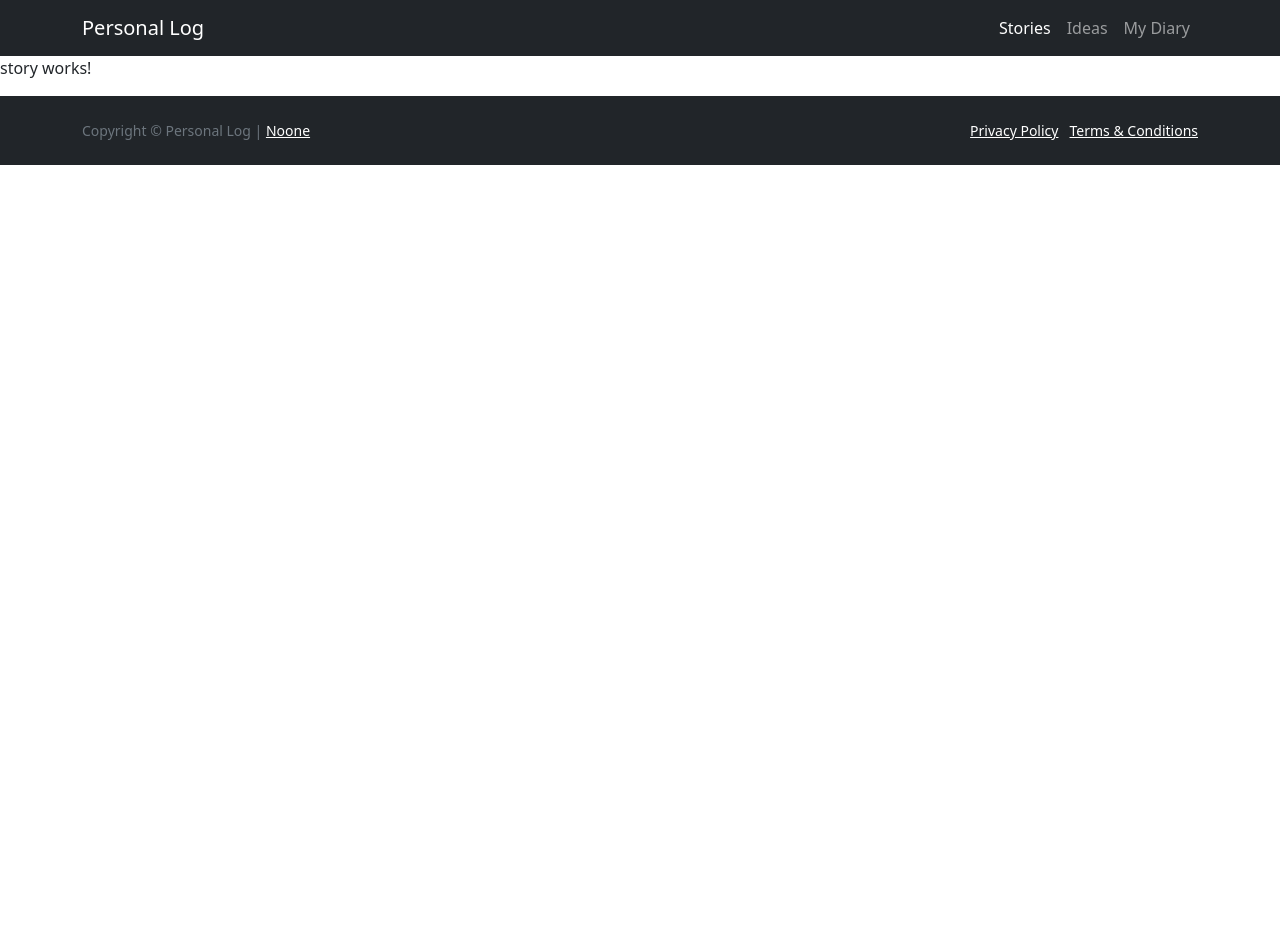
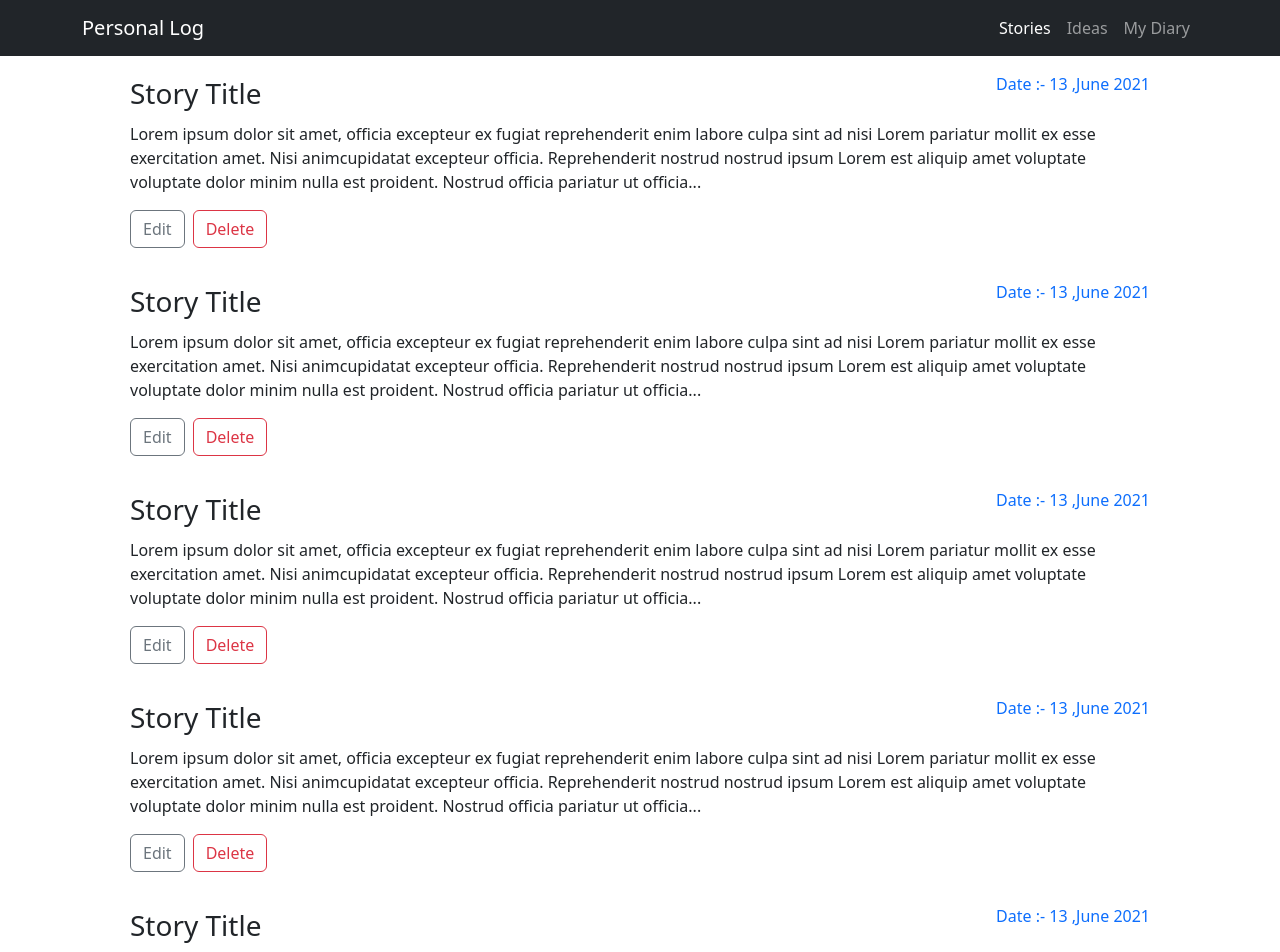
Before and after one commit to mohitj2401/Personal-Log, an Angular app: page /stories in a window 1280 px wide. Shown: the top 952 px of the page. Before the commit the page ends 800 px from the top, so only its background shows below. Built offline with nearby package versions, Linux system fonts and the light colour scheme.

Commit message:
story listing

```diff
--- a/src/app/story/story.component.html
+++ b/src/app/story/story.component.html
@@ -1 +1,101 @@
-<p>story works!</p>
+<div style="min-height:82vh;">
+    <div class="container">
+        <div *ngIf="listing">
+            <div class="mx-5 py-3">
+                <div class="row pb-2">
+                    <div>
+                        <span class="float-start fs-3"> Story Title</span>
+                        <span class="float-end text-primary"> Date :- 13 ,June 2021</span>
+
+                    </div>
+                </div>
+
+
+                <p>Lorem ipsum dolor sit amet, officia excepteur ex fugiat reprehenderit enim
+                    labore culpa sint ad nisi Lorem pariatur mollit ex esse exercitation amet. Nisi
+                    animcupidatat excepteur officia. Reprehenderit nostrud nostrud ipsum Lorem est
+                    aliquip amet voluptate voluptate dolor minim nulla est proident. Nostrud officia
+                    pariatur ut officia...</p>
+
+                <button class="btn btn-outline-secondary me-2" (click)="listing=!listing">Edit</button>
+                <button class="btn btn-outline-danger">Delete</button>
+            </div>
+            <div class="mx-5 py-3">
+                <div class="row pb-2">
+                    <div>
+                        <span class="float-start fs-3"> Story Title</span>
+                        <span class="float-end text-primary"> Date :- 13 ,June 2021</span>
+
+                    </div>
+                </div>
+
+
+                <p>Lorem ipsum dolor sit amet, officia excepteur ex fugiat reprehenderit enim
+                    labore culpa sint ad nisi Lorem pariatur mollit ex esse exercitation amet. Nisi
+                    animcupidatat excepteur officia. Reprehenderit nostrud nostrud ipsum Lorem est
+                    aliquip amet voluptate voluptate dolor minim nulla est proident. Nostrud officia
+                    pariatur ut officia...</p>
+
+                <button class="btn btn-outline-secondary me-2">Edit</button>
+                <button class="btn btn-outline-danger">Delete</button>
+            </div>
+            <div class="mx-5 py-3">
+                <div class="row pb-2">
+                    <div>
+                        <span class="float-start fs-3"> Story Title</span>
+                        <span class="float-end text-primary"> Date :- 13 ,June 2021</span>
+
+                    </div>
+                </div>
+
+
+                <p>Lorem ipsum dolor sit amet, officia excepteur ex fugiat reprehenderit enim
+                    labore culpa sint ad nisi Lorem pariatur mollit ex esse exercitation amet. Nisi
+                    animcupidatat excepteur officia. Reprehenderit nostrud nostrud ipsum Lorem est
+                    aliquip amet voluptate voluptate dolor minim nulla est proident. Nostrud officia
+                    pariatur ut officia...</p>
+
+                <button class="btn btn-outline-secondary me-2">Edit</button>
+                <button class="btn btn-outline-danger">Delete</button>
+            </div>
+            <div class="mx-5 py-3">
+                <div class="row pb-2">
+                    <div>
+                        <span class="float-start fs-3"> Story Title</span>
+                        <span class="float-end text-primary"> Date :- 13 ,June 2021</span>
+
+                    </div>
+                </div>
+
+
+                <p>Lorem ipsum dolor sit amet, officia excepteur ex fugiat reprehenderit enim
+                    labore culpa sint ad nisi Lorem pariatur mollit ex esse exercitation amet. Nisi
+                    animcupidatat excepteur officia. Reprehenderit nostrud nostrud ipsum Lorem est
+                    aliquip amet voluptate voluptate dolor minim nulla est proident. Nostrud officia
+                    pariatur ut officia...</p>
+
+                <button class="btn btn-outline-secondary me-2">Edit</button>
+                <button class="btn btn-outline-danger">Delete</button>
+            </div>
+            <div class="mx-5 py-3">
+                <div class="row pb-2">
+                    <div>
+                        <span class="float-start fs-3"> Story Title</span>
+                        <span class="float-end text-primary"> Date :- 13 ,June 2021</span>
+
+                    </div>
+                </div>
+
+
+                <p>Lorem ipsum dolor sit amet, officia excepteur ex fugiat reprehenderit enim
+                    labore culpa sint ad nisi Lorem pariatur mollit ex esse exercitation amet. Nisi
+                    animcupidatat excepteur officia. Reprehenderit nostrud nostrud ipsum Lorem est
+                    aliquip amet voluptate voluptate dolor minim nulla est proident. Nostrud officia
+                    pariatur ut officia...</p>
+
+                <button class="btn btn-outline-secondary me-2">Edit</button>
+                <button class="btn btn-outline-danger">Delete</button>
+            </div>
+        </div>
+    </div>
+</div>
--- a/src/app/story/story.component.ts
+++ b/src/app/story/story.component.ts
@@ -8,7 +8,7 @@ import { Component, OnInit } from '@angular/core';
 export class StoryComponent implements OnInit {
 
   constructor() { }
-
+  listing: boolean = true;
   ngOnInit(): void {
   }
 
```
